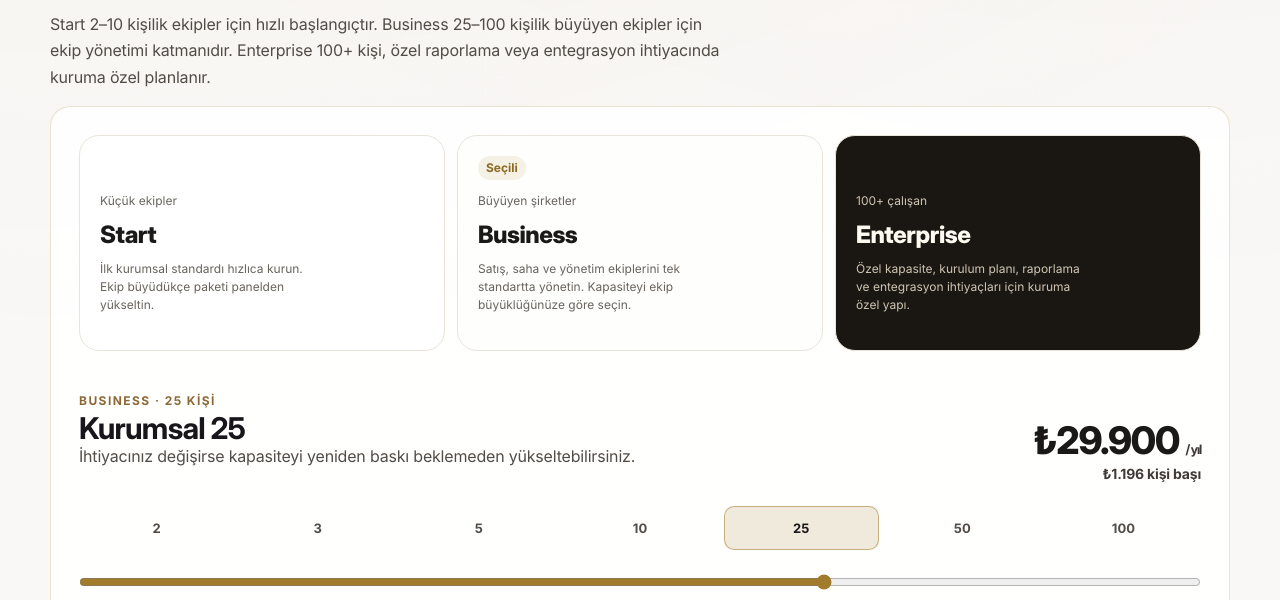
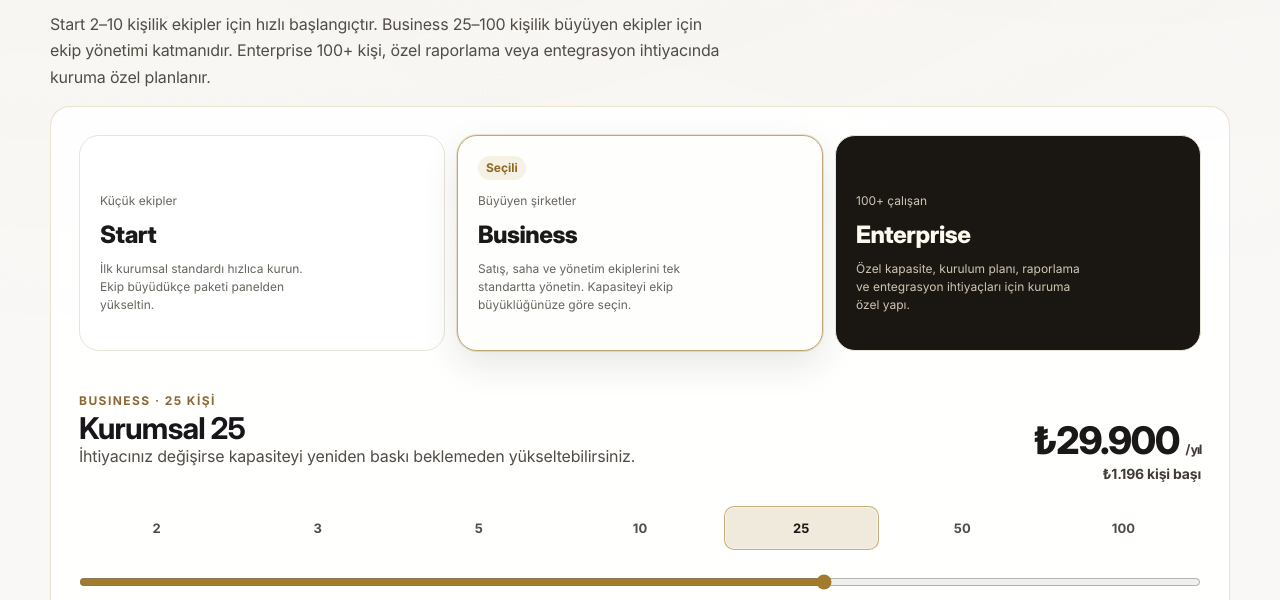
Before and after one commit to sevcanesim/id_system, a Next.js app: page /kurumsal in a window 1280 px wide. Shown: the part 1340-1940 px from the top of the page. Built offline with nearby package versions, Linux system fonts and the light colour scheme; no server answers.

Commit message:
refactor(enterprise): remove presentation boilerplate and keep light surfaces

```diff
--- a/app/authentic-enterprise.css
+++ b/app/authentic-enterprise.css
@@ -1,8 +1,3 @@
-/* Authentic enterprise presentation layer.
- * No synthetic dashboard visuals, neon glows or decorative motion.
- * Uses the canonical semantic token system already owned by the app.
- */
-
 .corporate-authentic-hero {
   align-items: center;
 }
@@ -157,7 +152,7 @@
 .corporate-analytics-grid article,
 .corporate-resource-grid article,
 .corporate-use-case-grid article {
-  box-shadow: none !important;
+  box-shadow: none;
 }
 
 .corporate-pack-picker__tier,
@@ -165,7 +160,7 @@
 .corporate-analytics-grid article,
 .corporate-resource-grid article,
 .corporate-use-case-grid article {
-  border-color: var(--border-subdued) !important;
+  border-color: var(--border-subdued);
 }
 
 @media (max-width: 800px) {
```
